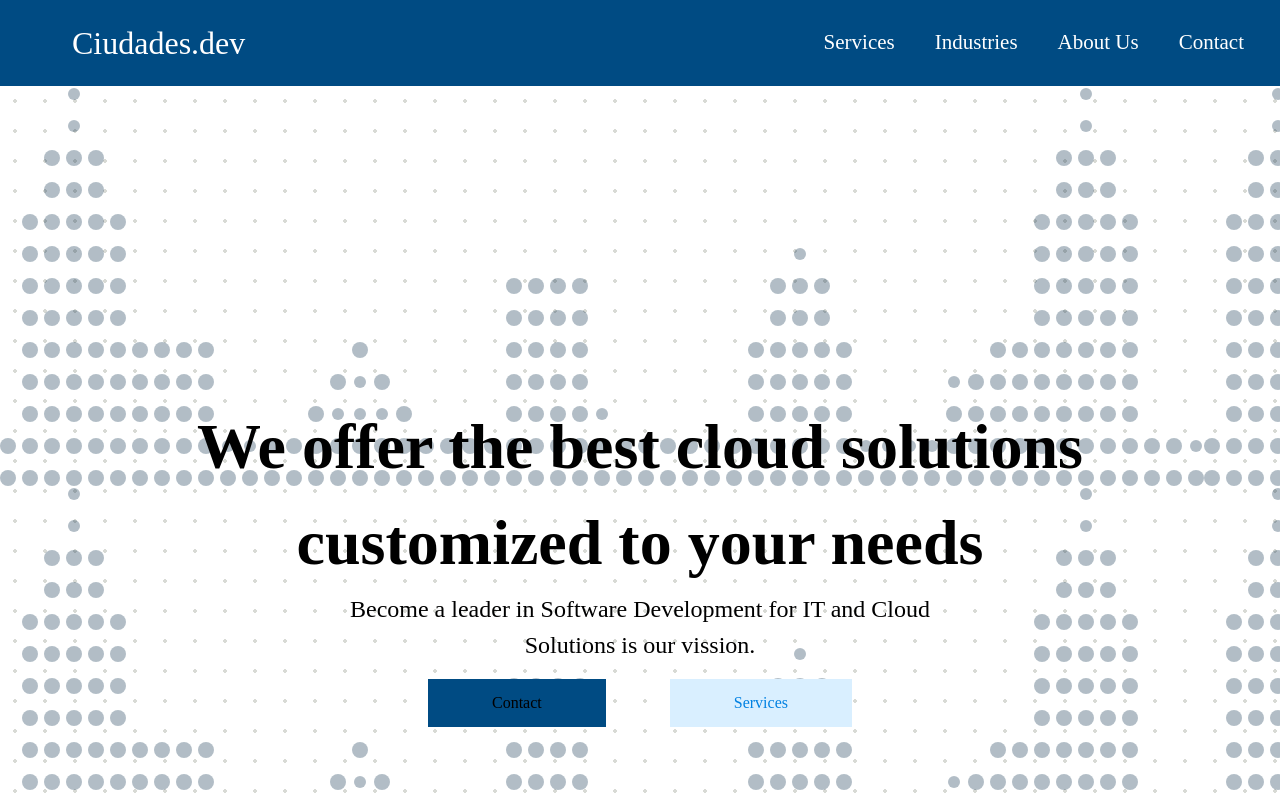
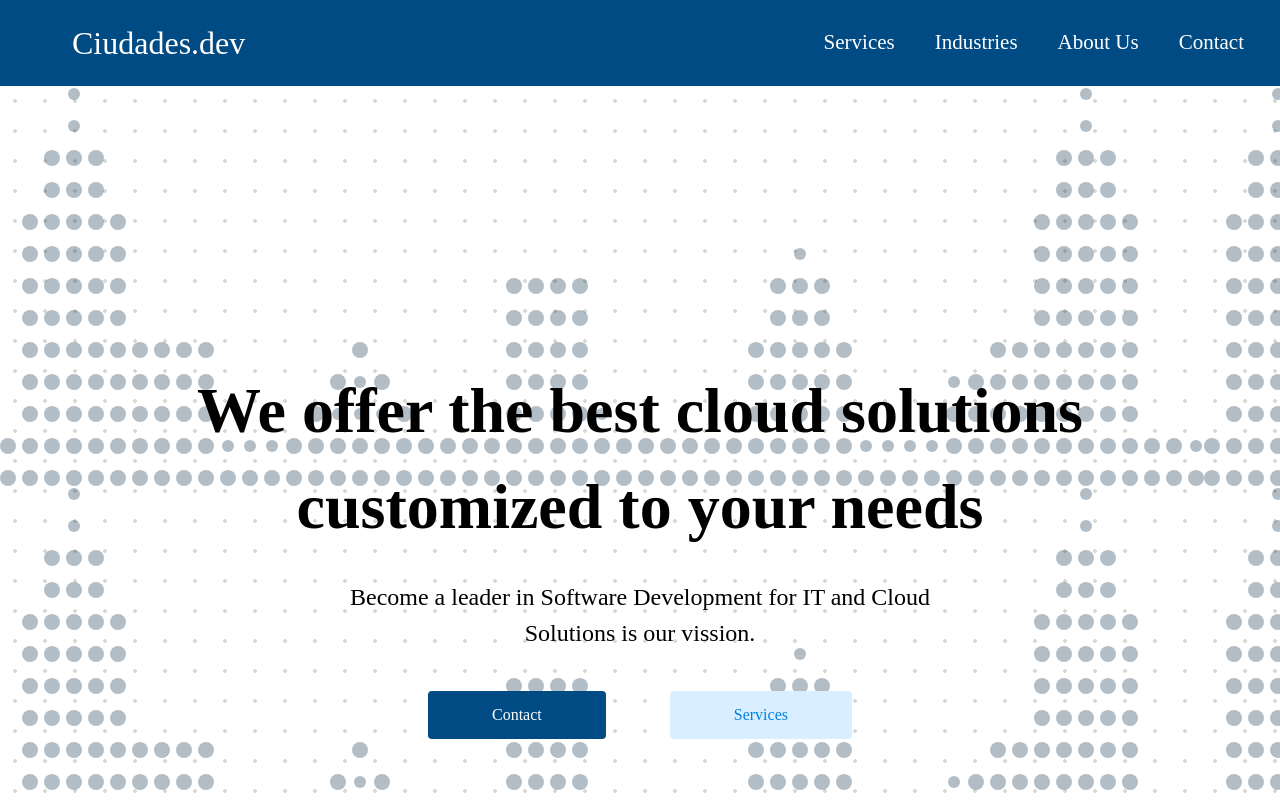
Before and after one commit to ciudades-studio/ciudades.consulting, a Next.js app: page / in a window 1280 px wide. Shown: the top 800 px of the page. Built offline with nearby package versions, Linux system fonts and the light colour scheme.

Commit message:
styling details for hero buttons

```diff
--- a/compoents/hero/hero.module.scss
+++ b/compoents/hero/hero.module.scss
@@ -40,6 +40,7 @@
 
 .hero-main-text {
   @apply
+  mb-6
   font-bold
   text-semiBld
   text-center
@@ -49,6 +50,7 @@
 
 .hero-text {
   @apply
+  mb-6
   mx-auto
   text-semiMdm
   text-center
@@ -70,12 +72,15 @@
   py-3
   px-16
   mx-8
+  mb-6
+  rounded
 }
 
 .hero-button-contact {
   @apply
   mb-6
   bg-primary-blue
+  text-text-whiteText
   md:mb-0
 }
 
```
